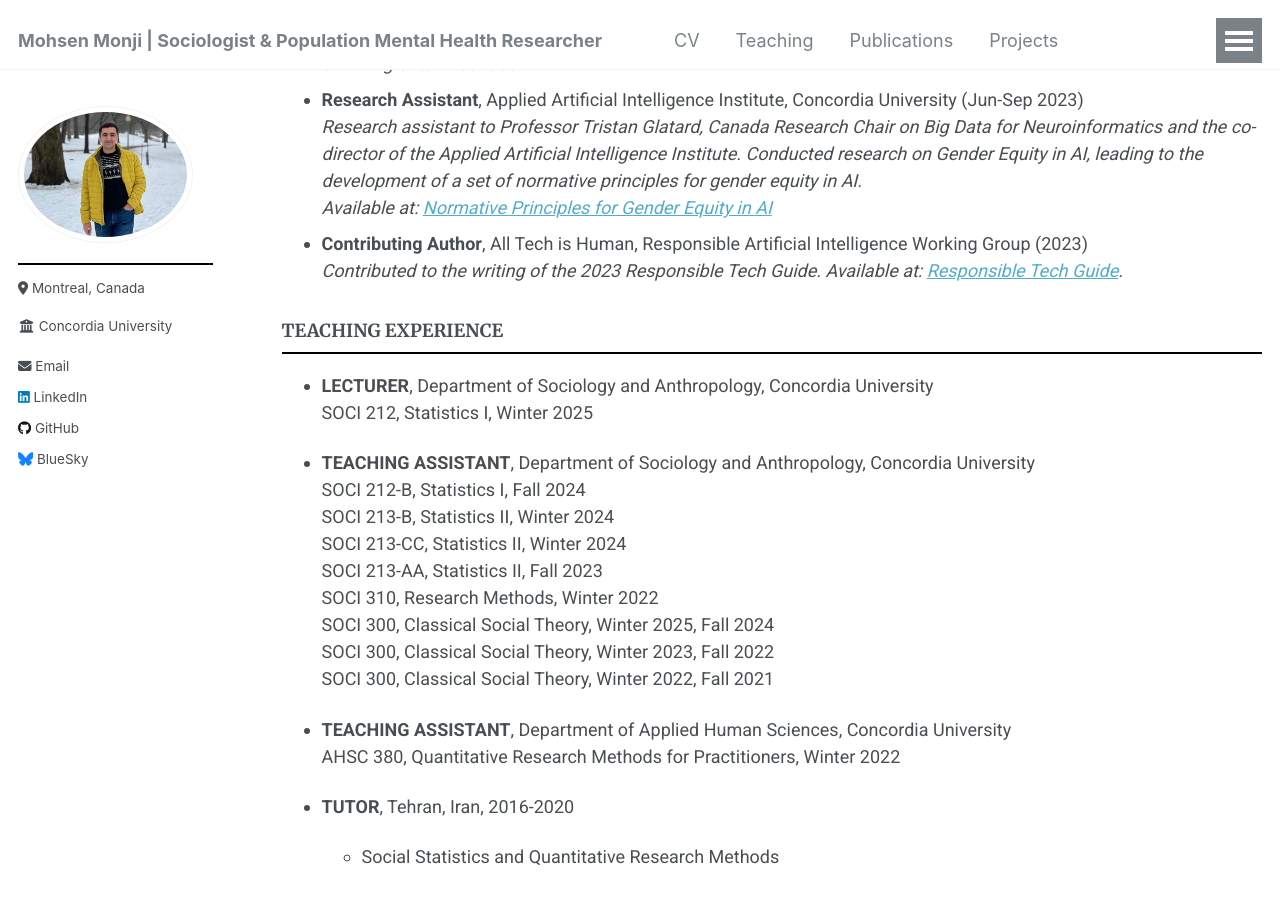
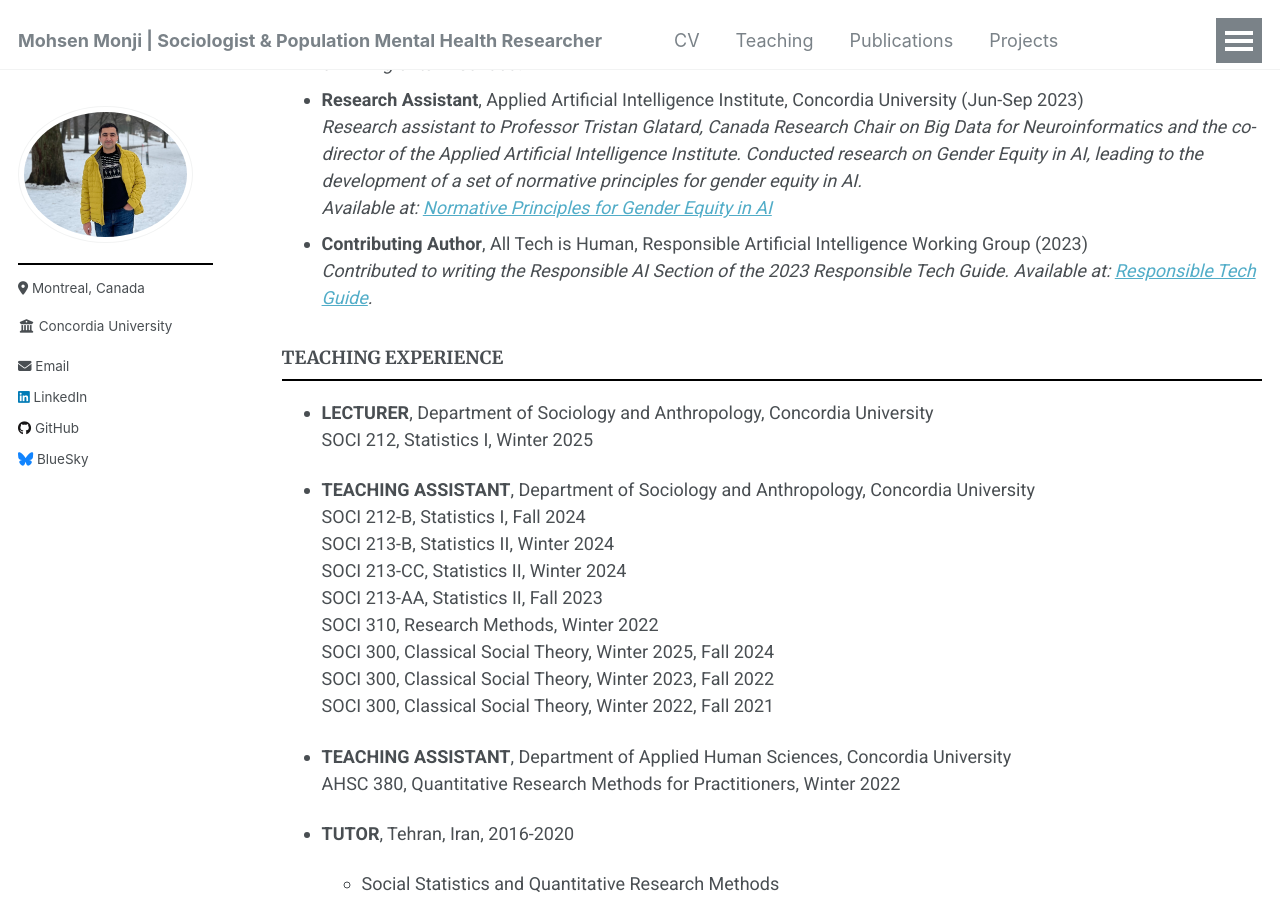
Before and after one commit to Mohsnmonji/mohsnmonji.github.io, a Jekyll site: the page built from _pages/Curriculum Vitae.md, in a window 1280 px wide and 900 px high, scrolled down 1081 px. Built offline with Jekyll 4.4.1, drawn with Linux system fonts in a browser that asks for light colours.

Commit message:
Update Curriculum Vitae.md

```diff
--- a/_pages/Curriculum Vitae.md
+++ b/_pages/Curriculum Vitae.md
@@ -51,7 +51,7 @@ redirect_from:
   *Research assistant to Professor Tristan Glatard, Canada Research Chair on Big Data for Neuroinformatics and the co-director of the Applied Artificial Intelligence Institute. Conducted research on Gender Equity in AI, leading to the development of a set of normative principles for gender equity in AI.*
   *Available at: [Normative Principles for Gender Equity in AI](https://affectingmachines.net/)*
 - **Contributing Author**, All Tech is Human, Responsible Artificial Intelligence Working Group (2023)
-  *Contributed to the writing of the 2023 Responsible Tech Guide.*
+  *Contributed to writing the Responsible AI Section of the 2023 Responsible Tech Guide.*
   *Available at: [Responsible Tech Guide](https://alltechishuman.org/responsible-tech-guide).*
 
 
```
